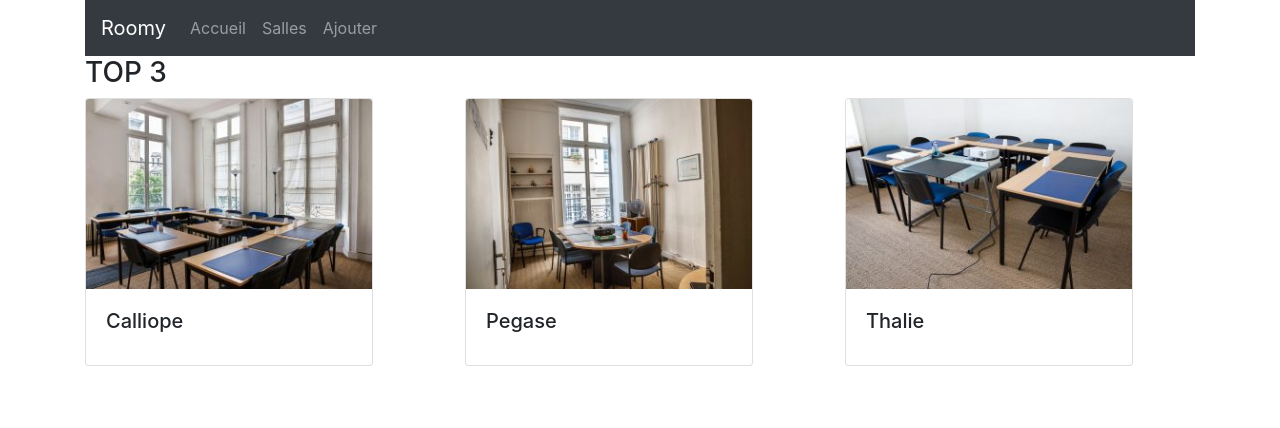
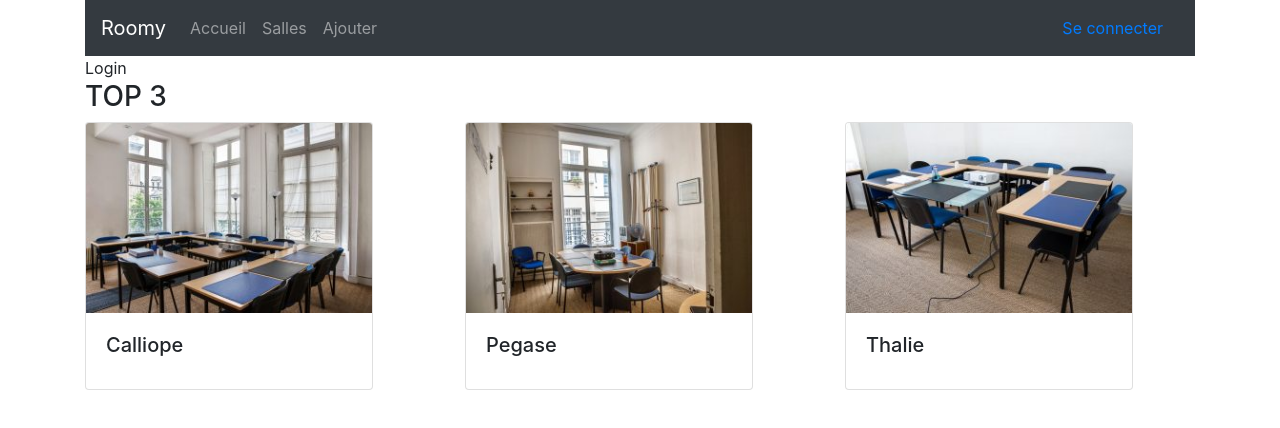
Before and after one commit to bart120/roomy1119, a React (Create React App) app: page /login in a window 1280 px wide. Shown: the top 428 px of the page. Built offline with nearby package versions, Linux system fonts and the light colour scheme.

Commit message:
routage vers login

```diff
--- a/src/components/Header.js
+++ b/src/components/Header.js
@@ -16,6 +16,9 @@ class Header extends React.Component {
                     </Nav>
 
                 </Navbar.Collapse>
+                <Navbar.Collapse className="justify-content-end">
+                    <Link to="/login" className="nav-link">Se connecter</Link>
+                </Navbar.Collapse>
             </Navbar>
         )
     }
--- a/src/conf/Routes.js
+++ b/src/conf/Routes.js
@@ -3,6 +3,7 @@ import { Route } from 'react-router-dom';
 import HomePage from '../pages/home/HomePage';
 import RoomsListPage from '../pages/rooms/RoomsListPage';
 import RoomsAddPage from '../pages/rooms/RoomsAddPage';
+import LoginPage from '../pages/authentication/LoginPage';
 
 class Routes extends Component {
     render() {
@@ -11,6 +12,7 @@ class Routes extends Component {
                 <Route path='/' exact component={HomePage} />
                 <Route path='/rooms' exact component={RoomsListPage} />
                 <Route path='/rooms/add' exact component={RoomsAddPage} />
+                <Route path='/login' exact component={LoginPage} />
             </>
         );
     }
--- /dev/null
+++ b/src/pages/authentication/LoginPage.js
@@ -0,0 +1,12 @@
+import React, { Component } from 'react';
+
+class LoginPage extends Component {
+    state = {}
+    render() {
+        return (
+            <div>Login</div>
+        );
+    }
+}
+
+export default LoginPage;
```
